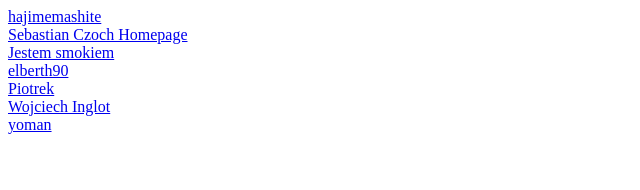
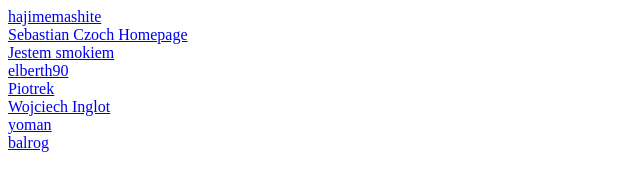
Before and after one commit to kszychooo/workshop-task, a plain HTML site: page index.html in a window 1280 px wide. Shown: the full height of the page, 0-640 px from the left. Drawn offline with Linux system fonts and the light colour scheme.

Commit message:
Update index.html

```diff
--- a/index.html
+++ b/index.html
@@ -7,5 +7,6 @@
 	<a href="piotrek.html">Piotrek</a><br />
 	<a href="winglot.html">Wojciech Inglot</a><br />
 	<a href="yoman.html">yoman</a><br />
+	<a href="Balrog.html">balrog</a><br />
 </body>
 </html>
```
